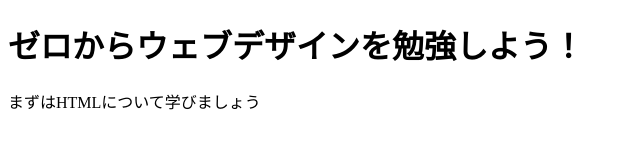
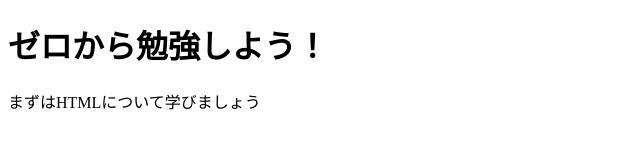
Before and after one commit to shintan/vue-sample, a plain HTML site: page public/index.html in a window 1280 px wide. Shown: the whole page, without its empty margins (0-640 px from the left). Drawn offline with Linux system fonts and the light colour scheme.

Commit message:
「ウェブデザインを」を削除

```diff
--- a/public/index.html
+++ b/public/index.html
@@ -5,7 +5,7 @@
   <meta charset="UTF-8">
 </head>
 <body>
-  <h1>ゼロからウェブデザインを勉強しよう！</h1>
+  <h1>ゼロから勉強しよう！</h1>
   <p>まずはHTMLについて学びましょう</p>
 </body>
 </html>
```
